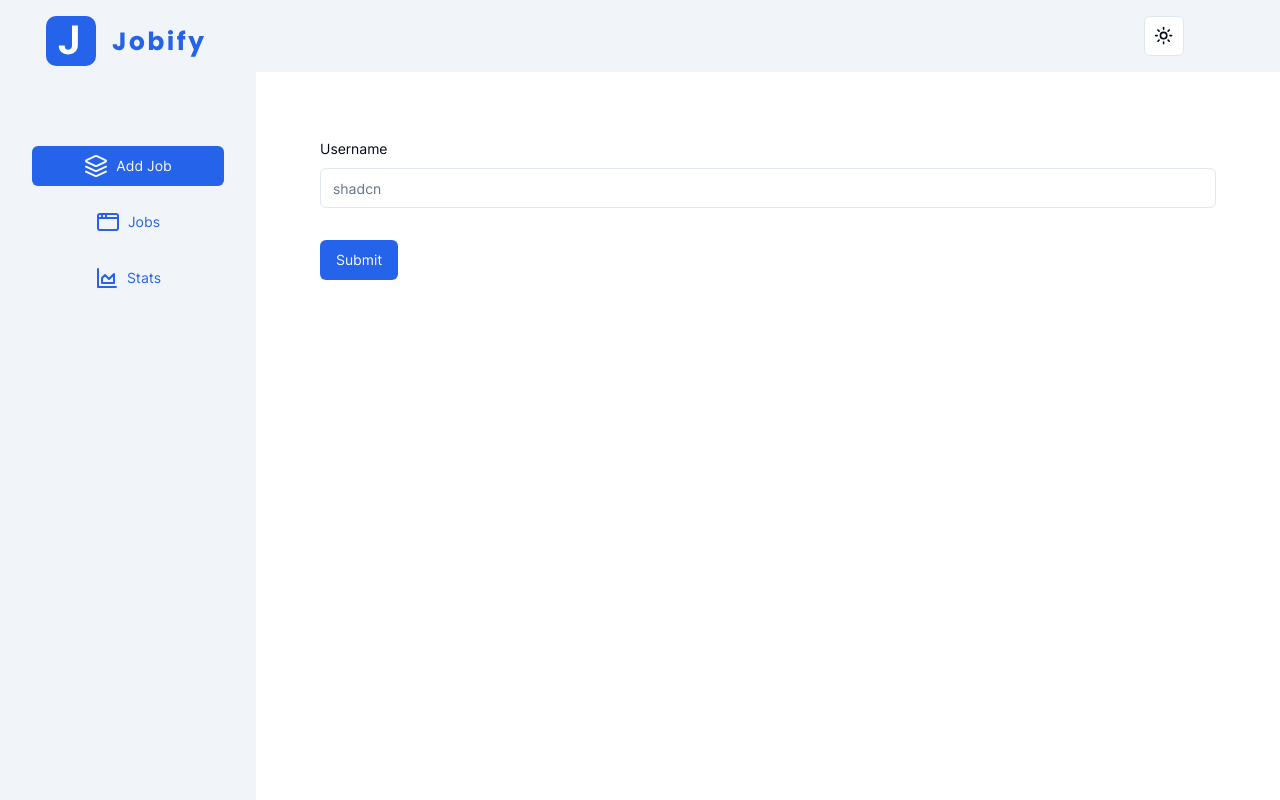
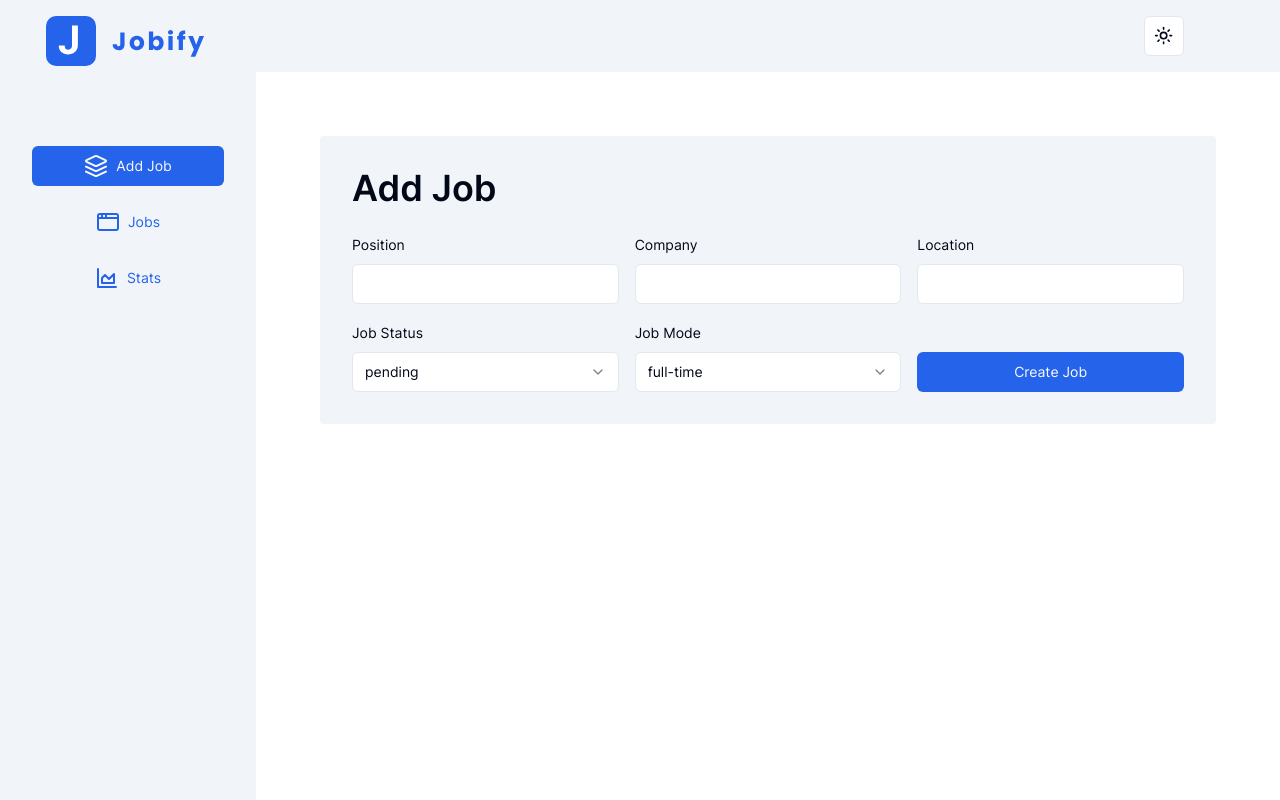
Before and after one commit to amandeep90s/jobify-nextjs, a Next.js app: page /add-job in a window 1280 px wide. Built offline with nearby package versions, Linux system fonts and the light colour scheme.

Commit message:
Create Job Form

```diff
--- a/components/CreateJobForm.tsx
+++ b/components/CreateJobForm.tsx
@@ -1,54 +1,61 @@
 "use client";
 
 import React from "react";
-import * as z from "zod";
 import { zodResolver } from "@hookform/resolvers/zod";
 import { useForm } from "react-hook-form";
+import {
+  JobMode,
+  JobStatus,
+  createAndEditJobSchema,
+  CreateAndEditJobType,
+} from "@/utils/types";
 import { Button } from "@/components/ui/button";
-import {
-  Form,
-  FormControl,
-  FormField,
-  FormItem,
-  FormLabel,
-  FormMessage,
-} from "@/components/ui/form";
-import { Input } from "@/components/ui/input";
-
-const formSchema = z.object({
-  username: z
-    .string()
-    .min(2, { message: "Username must be at least 2 characters" }),
-});
+import { Form } from "@/components/ui/form";
+import { CustomFormField, CustomSelectField } from "./FormComponents";
 
 const CreateJobForm = () => {
-  const form = useForm<z.infer<typeof formSchema>>({
-    resolver: zodResolver(formSchema),
+  const form = useForm<CreateAndEditJobType>({
+    resolver: zodResolver(createAndEditJobSchema),
     defaultValues: {
-      username: "",
+      position: "",
+      company: "",
+      location: "",
+      status: JobStatus.Pending,
+      mode: JobMode.FullTime,
     },
   });
 
-  const onSubmit = (values: z.infer<typeof formSchema>) => {
+  const onSubmit = (values: CreateAndEditJobType) => {
     console.log(values);
   };
+
   return (
     <Form {...form}>
-      <form onSubmit={form.handleSubmit(onSubmit)} className="space-y-8">
-        <FormField
-          control={form.control}
-          name="username"
-          render={({ field }) => (
-            <FormItem>
-              <FormLabel>Username</FormLabel>
-              <FormControl>
-                <Input placeholder="shadcn" {...field} />
-              </FormControl>
-              <FormMessage />
-            </FormItem>
-          )}
-        />
-        <Button type="submit">Submit</Button>
+      <form
+        onSubmit={form.handleSubmit(onSubmit)}
+        className="bg-muted p-8 rounded"
+      >
+        <h2 className="capitalize font-semibold text-4xl mb-6">add job</h2>
+        <div className="grid gap-4 md:grid-cols-2 lg:grid-cols-3 items-start">
+          <CustomFormField name="position" control={form.control} />
+          <CustomFormField name="company" control={form.control} />
+          <CustomFormField name="location" control={form.control} />
+          <CustomSelectField
+            name="status"
+            control={form.control}
+            labelText="job status"
+            items={Object.values(JobStatus)}
+          />
+          <CustomSelectField
+            name="mode"
+            control={form.control}
+            labelText="job mode"
+            items={Object.values(JobMode)}
+          />
+          <Button type="submit" className="self-end capitalize">
+            create job
+          </Button>
+        </div>
       </form>
     </Form>
   );
--- a/components/FormComponents.tsx
+++ b/components/FormComponents.tsx
@@ -29,7 +29,7 @@
         <FormItem>
           <FormLabel className="capitalize">{name}</FormLabel>
           <FormControl>
-            <Input placeholder="shadcn" {...field} />
+            <Input {...field} />
           </FormControl>
           <FormMessage />
         </FormItem>
@@ -57,7 +57,7 @@
       name={name}
       render={({ field }) => (
         <FormItem>
-          <FormLabel className="capitalize">{labelText || name}</FormLabel>
+          <FormLabel className="capitalize">{labelText ?? name}</FormLabel>
           <Select onValueChange={field.onChange} defaultValue={field.value}>
             <FormControl>
               <SelectTrigger>
```
